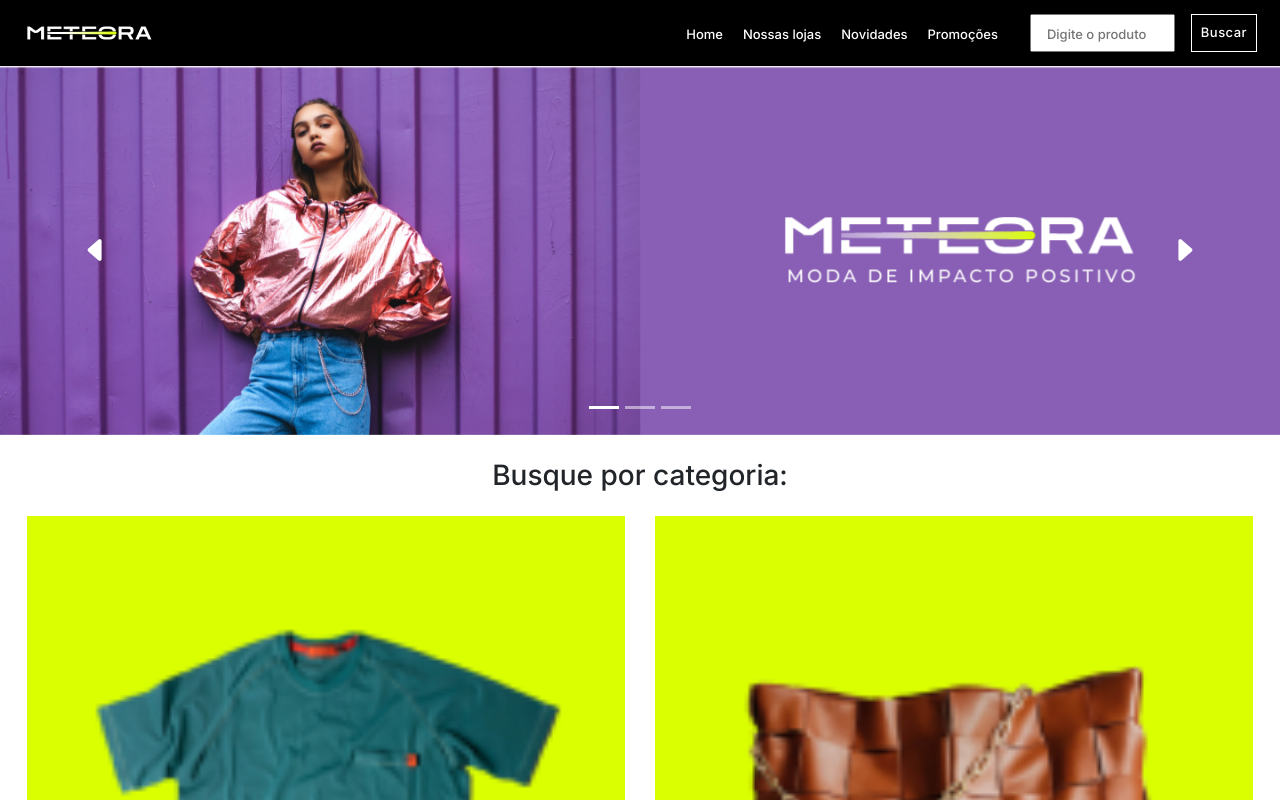
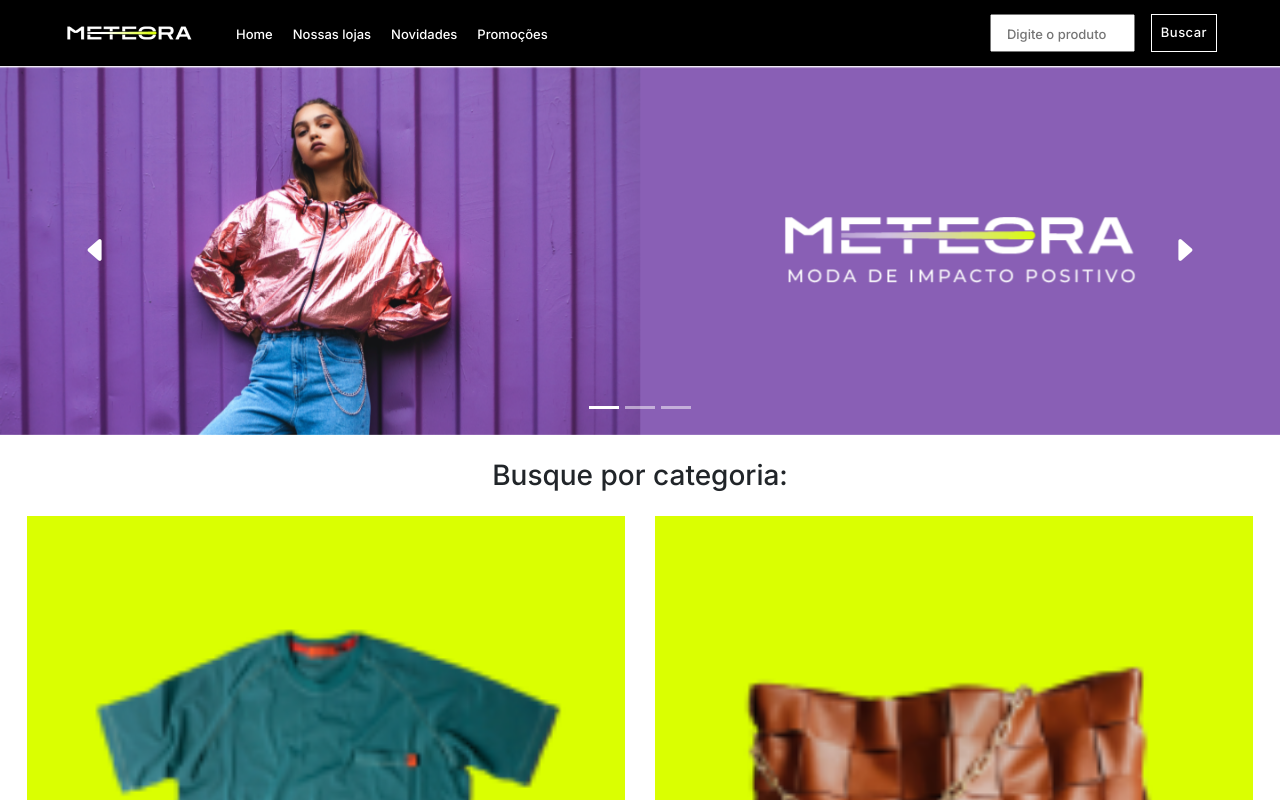
Before and after one commit to Rubendvb/meteora-alura, a React (Vite) app: page / in a window 1280 px wide. Shown: the top 800 px of the page. Built offline with nearby package versions, Linux system fonts and the light colour scheme.

Commit message:
setando largura max header

```diff
--- a/src/assets/styles/scss/Header.scss
+++ b/src/assets/styles/scss/Header.scss
@@ -1,13 +1,17 @@
 @use "variables" as v;
 @use "mixins" as m;
 
+.header__container {
+  background-color: v.$black;
+
   .header {
     padding: 0.81rem 1.44rem;
-  background-color: v.$black;
     display: flex;
     flex-direction: row;
     align-items: center;
     justify-content: space-between;
+    max-width: 75rem;
+    margin: 0 auto;
 
     @media only screen and (min-width: 768px) {
       gap: 2rem;
@@ -21,6 +25,18 @@
         display: flex;
         justify-content: space-between;
         align-items: center;
+
+        @media only screen and (min-width: 768px) {
+          justify-content: unset;
+        }
+
+        &-img {
+          margin: 0 1.25rem 0 0;
+
+          @media only screen and (min-width: 1024px) {
+            margin: 0 2.5rem 0 0;
+          }
+        }
 
         &__menuToggle {
           position: relative;
@@ -72,7 +88,8 @@
             z-index: 1;
             transform-origin: 4px 0px;
             transition: transform 0.5s cubic-bezier(0.77, 0.2, 0.05, 1),
-            background 0.5s cubic-bezier(0.77, 0.2, 0.05, 1), opacity 0.55s ease;
+              background 0.5s cubic-bezier(0.77, 0.2, 0.05, 1),
+              opacity 0.55s ease;
 
             &:first-child {
               transform-origin: 0% 0%;
@@ -181,3 +198,4 @@
       }
     }
   }
+}
--- a/src/components/Header.tsx
+++ b/src/components/Header.tsx
@@ -4,18 +4,16 @@
 
 export default function Header() {
   return (
-    <header className="header">
+    <header className="header__container">
+      <div className="header">
         <div className="header__list">
           <nav className="header__list__nav">
-          <img src={Logo} alt="" />
-
+            <img className="header__list__nav-img" src={Logo} alt="" />
             <div className="header__list__nav__menuToggle">
               <input type="checkbox" />
-
               <span></span>
               <span></span>
               <span></span>
-
               <ul className="header__list__nav__ul">
                 <li className="header__list__nav__ul__li">
                   <a href="#">Home</a>
@@ -33,7 +31,6 @@
             </div>
           </nav>
         </div>
-
         <div className="header__button__container">
           <input
             className="header__button__container__input"
@@ -42,8 +39,8 @@
             id=""
             placeholder="Digite o produto"
           />
-
           <button className="header__button__container-search">Buscar</button>
+        </div>
       </div>
     </header>
   );
```
Lines whose indentation alone changed are shown as unchanged.
